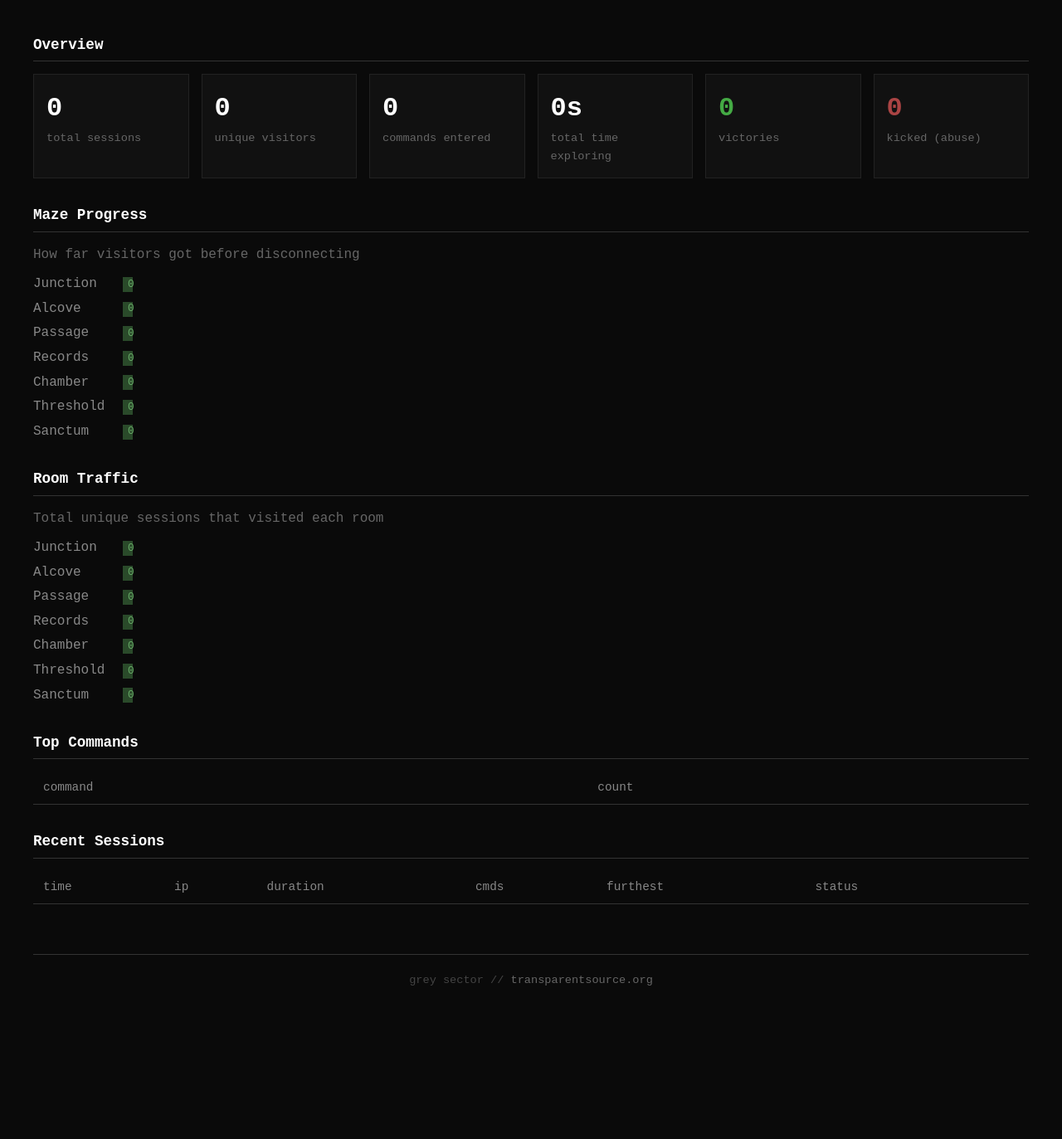
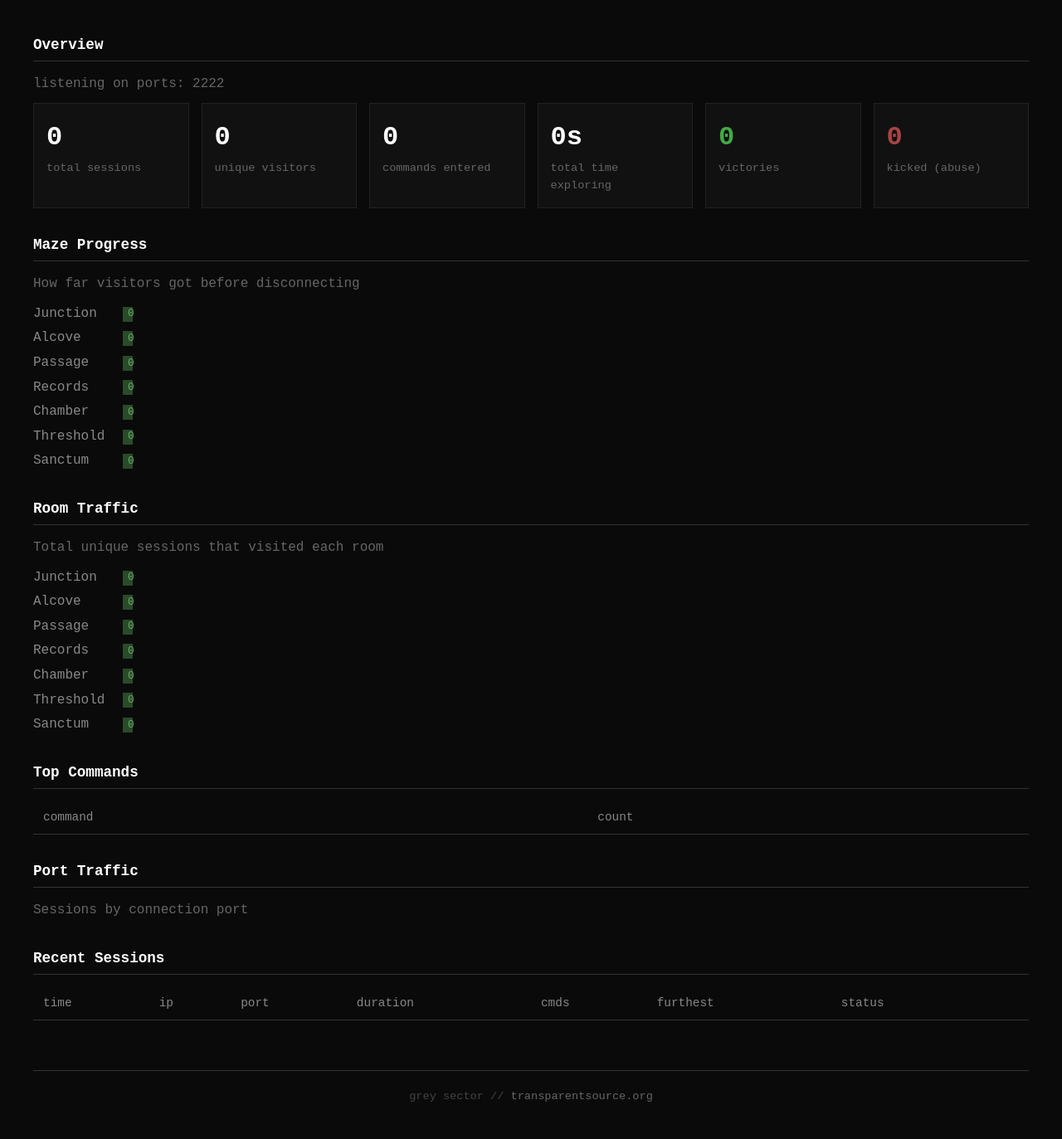
Before and after one commit to swax/mudpot, a PHP site: page / in a window 1280 px wide. Shown: the part 137-1510 px from the top of the page at 83% size. Before the commit the page ends 1325 px from the top, so only its background shows below. Run offline with PHP 8.4, Linux system fonts and the light colour scheme; lists and menus that the app fills with data are empty.

Commit message:
support multiple ports, pretty printing binary, and exit commands

```diff
--- a/index.php
+++ b/index.php
@@ -27,7 +27,8 @@ foreach ($lines as $line) {
     if ($ip === 'SYSTEM') continue;
     if ($ip === '::1') continue; // skip localhost test sessions
 
-    if ($msg === 'CONNECTED') {
+    if (preg_match('/^CONNECTED(?: port=(\d+))?$/', $msg, $connMatch)) {
+        $port = $connMatch[1] ?? null;
         // Finalize any existing session for this IP to handle overlapping connections
         if (isset($current[$ip])) {
             $sess = $current[$ip];
@@ -40,6 +41,7 @@ foreach ($lines as $line) {
         }
         $current[$ip] = [
             'ip' => $ip,
+            'port' => $port,
             'start' => $ts,
             'end' => $ts,
             'commands' => [],
@@ -128,6 +130,18 @@ foreach ($sessions as $s) {
 arsort($allCmds);
 $topCmds = array_slice($allCmds, 0, 15, true);
 
+// Port distribution
+$portDist = [];
+foreach ($sessions as $s) {
+    $p = $s['port'] ?: 'unknown';
+    $portDist[$p] = ($portDist[$p] ?? 0) + 1;
+}
+arsort($portDist);
+
+// Listening ports from env
+$listeningPorts = explode(',', getenv('MUDPOT_PORT') ?: '2222');
+$listeningPorts = array_map('trim', $listeningPorts);
+
 // Recent sessions (last 20)
 $recentSessions = array_slice(array_reverse($sessions), 0, 20);
 
@@ -150,7 +164,19 @@ function depthBar($room, $roomDepth) {
     return str_repeat('█', $filled) . str_repeat('░', $maxDepth - $depth);
 }
 
-function escHtml($s) { return htmlspecialchars($s, ENT_QUOTES, 'UTF-8'); }
+function escHtml($s) {
+    $s = (string)$s;
+    $out = '';
+    for ($i = 0; $i < strlen($s); $i++) {
+        $c = ord($s[$i]);
+        if ($c < 0x20 || $c >= 0x7F) {
+            $out .= '<span style="color:#a44;font-size:0.8em">[' . sprintf('%02X', $c) . ']</span>';
+        } else {
+            $out .= htmlspecialchars($s[$i], ENT_QUOTES, 'UTF-8');
+        }
+    }
+    return $out;
+}
 ?>
 <!DOCTYPE html>
 <html lang="en">
@@ -307,6 +333,7 @@ function escHtml($s) { return htmlspecialchars($s, ENT_QUOTES, 'UTF-8'); }
     </header>
 
     <h2>Overview</h2>
+    <p style="color:#666; margin-bottom:10px;">listening on ports: <?= implode(', ', $listeningPorts) ?></p>
     <div class="stats-grid">
         <div class="stat-box">
             <div class="stat-value"><?= $totalSessions ?></div>
@@ -376,13 +403,27 @@ function escHtml($s) { return htmlspecialchars($s, ENT_QUOTES, 'UTF-8'); }
         <?php endforeach; ?>
     </table>
 
+    <h2>Port Traffic</h2>
+    <p style="color:#666; margin-bottom:10px;">Sessions by connection port</p>
+    <?php
+    $maxPort = max(array_values($portDist) ?: [1]);
+    foreach ($portDist as $p => $count):
+        $width = $maxPort > 0 ? max(($count / $maxPort) * 100, 1) : 1;
+    ?>
+    <div class="bar-row">
+        <span class="bar-label"><?= escHtml($p) ?></span>
+        <div class="bar-fill" style="width:<?= $width ?>%"><?= $count ?></div>
+    </div>
+    <?php endforeach; ?>
+
     <h2>Recent Sessions</h2>
     <table>
-        <tr><th>time</th><th>ip</th><th>duration</th><th>cmds</th><th>furthest</th><th>status</th><th></th></tr>
+        <tr><th>time</th><th>ip</th><th>port</th><th>duration</th><th>cmds</th><th>furthest</th><th>status</th><th></th></tr>
         <?php foreach ($recentSessions as $i => $s): ?>
         <tr onclick="toggleCmds(<?= $i ?>)" class="toggle">
             <td><?= date('M j H:i', strtotime($s['start'])) ?></td>
             <td class="ip"><?= escHtml($s['ip']) ?></td>
+            <td><?= escHtml($s['port'] ?? '-') ?></td>
             <td><?= formatDuration($s['duration']) ?></td>
             <td><?= $s['cmd_count'] ?></td>
             <td class="<?= $s['reached_vault'] ? 'vault' : 'room' ?>"><?= $roomNames[$s['furthest']] ?? $s['furthest'] ?></td>
@@ -396,7 +437,7 @@ function escHtml($s) { return htmlspecialchars($s, ENT_QUOTES, 'UTF-8'); }
             <td class="toggle">[+]</td>
         </tr>
         <tr class="session-cmds" id="cmds-<?= $i ?>">
-            <td colspan="7">
+            <td colspan="8">
                 <?php foreach ($s['commands'] as $c): ?>
                 <div class="cmd-line">
                     <span class="cmd-room">[<?= escHtml($c['room']) ?>]</span>
```
Also changed, not shown: server.js (+25 -8 lines).
